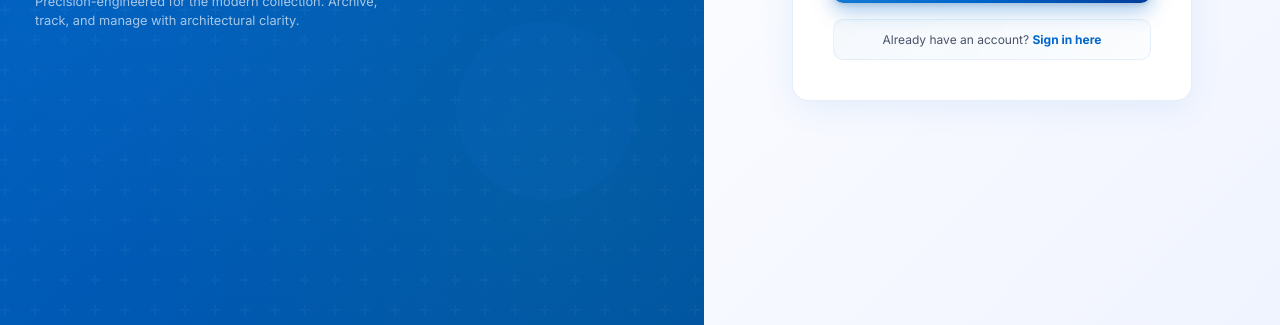
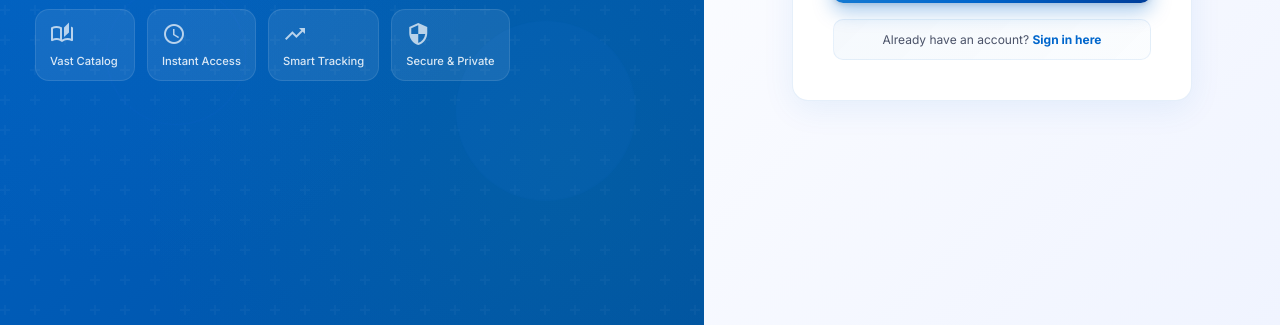
Before and after one commit to RajHarsh03/Library-Management-System, a plain HTML site: page forgot-password.html in a window 1280 px wide. Shown: the part 475-800 px from the top of the page. Drawn offline with Linux system fonts and the light colour scheme.

Commit message:
Revert "style: hide hero features section on forgot password page"
This reverts commit 3617b7fcfa4f2144300862276f265250b7e2b4e5.

```diff
--- a/forgot-password.css
+++ b/forgot-password.css
@@ -207,7 +207,7 @@ html, body {
 }
 
 .forgot-hero .hero-features {
-    display: none;
+    display: flex;
     gap: 12px;
 }
 
```
